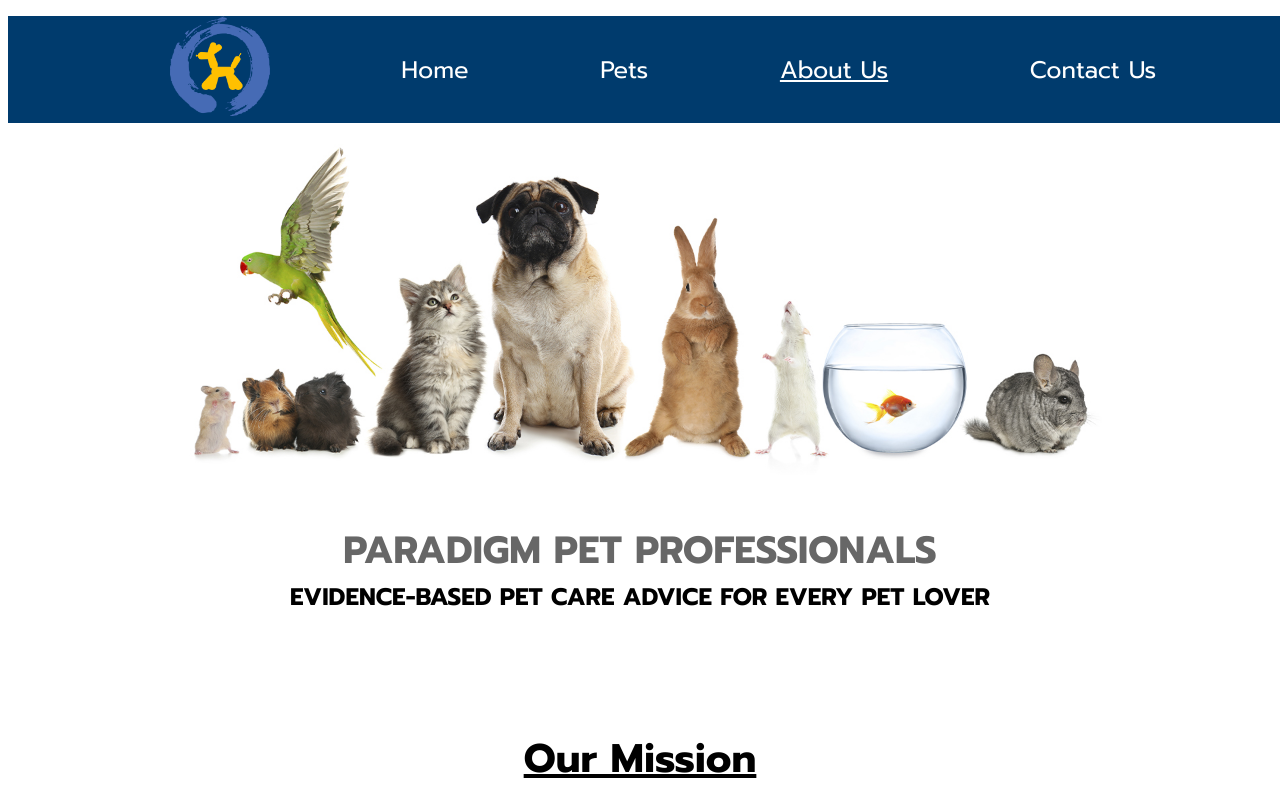
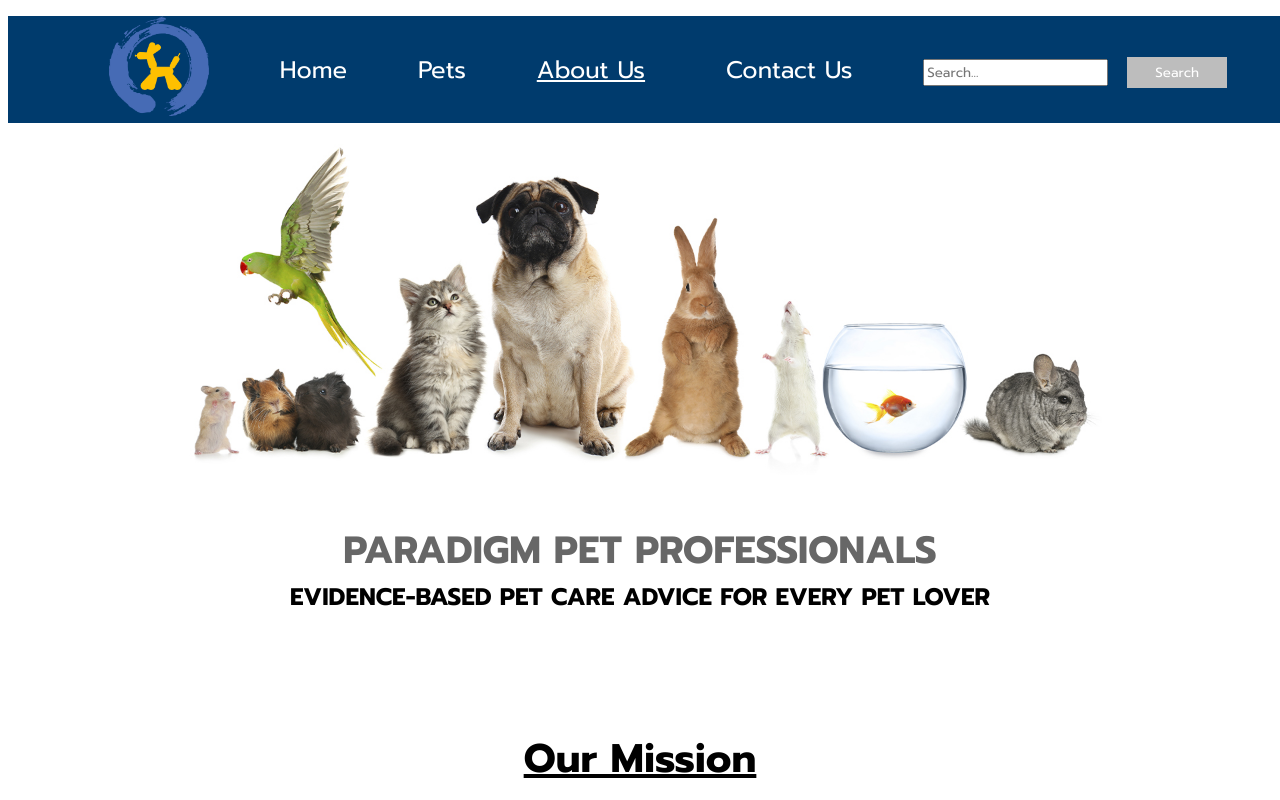
Before and after one commit to Jmorrissette1/WGU-D279-Taks-1, a plain HTML site: page about-us.html in a window 1280 px wide. Shown: the top 800 px of the page. Drawn offline with Linux system fonts and the light colour scheme.

Commit message:
Added Serach bar,

```diff
--- a/about-us.html
+++ b/about-us.html
@@ -28,6 +28,10 @@
                     </li>
                     <li class="nav-item active"><a href="about-us.html">About Us</a></li>
                     <li class="nav-item"><a href="contact-us.html">Contact Us</a></li>
+                    <li class="nav-item"><form action="/search" method="get" class="search-form">
+                        <input type="text" name="query" class="search-input" placeholder="Search...">
+                        <button type="submit" class="search-button">Search</button>
+                    </form></li>
                 </ul>
             </div>
         </nav>
--- a/style.css
+++ b/style.css
@@ -105,7 +105,15 @@ a{
 
   }
 
+.search-button{
+    background-color: var(--silver);
+    color: #fff;
+    border: none;
+    padding: 5px;
+    width: 100px;
+    margin-left: 10px;
 
+}
 .hero-img{
     width: 100vw;
     margin-top: -1rem;
```
Also changed, not shown: cats.html (+4 -0 lines), contact-us.html (+4 -0 lines), dogs.html (+4 -0 lines), fish.html (+4 -0 lines), index.html (+4 -0 lines).
